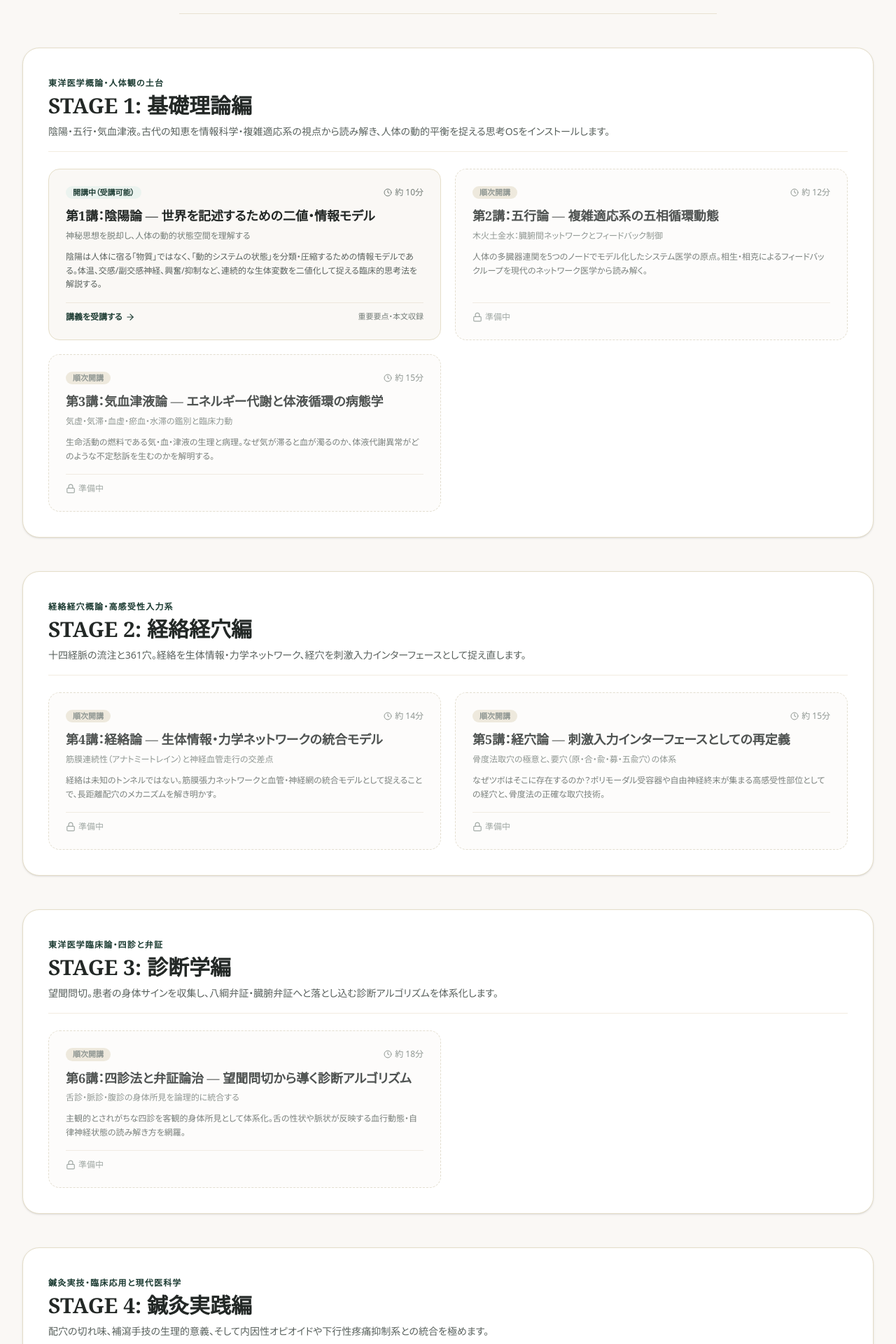
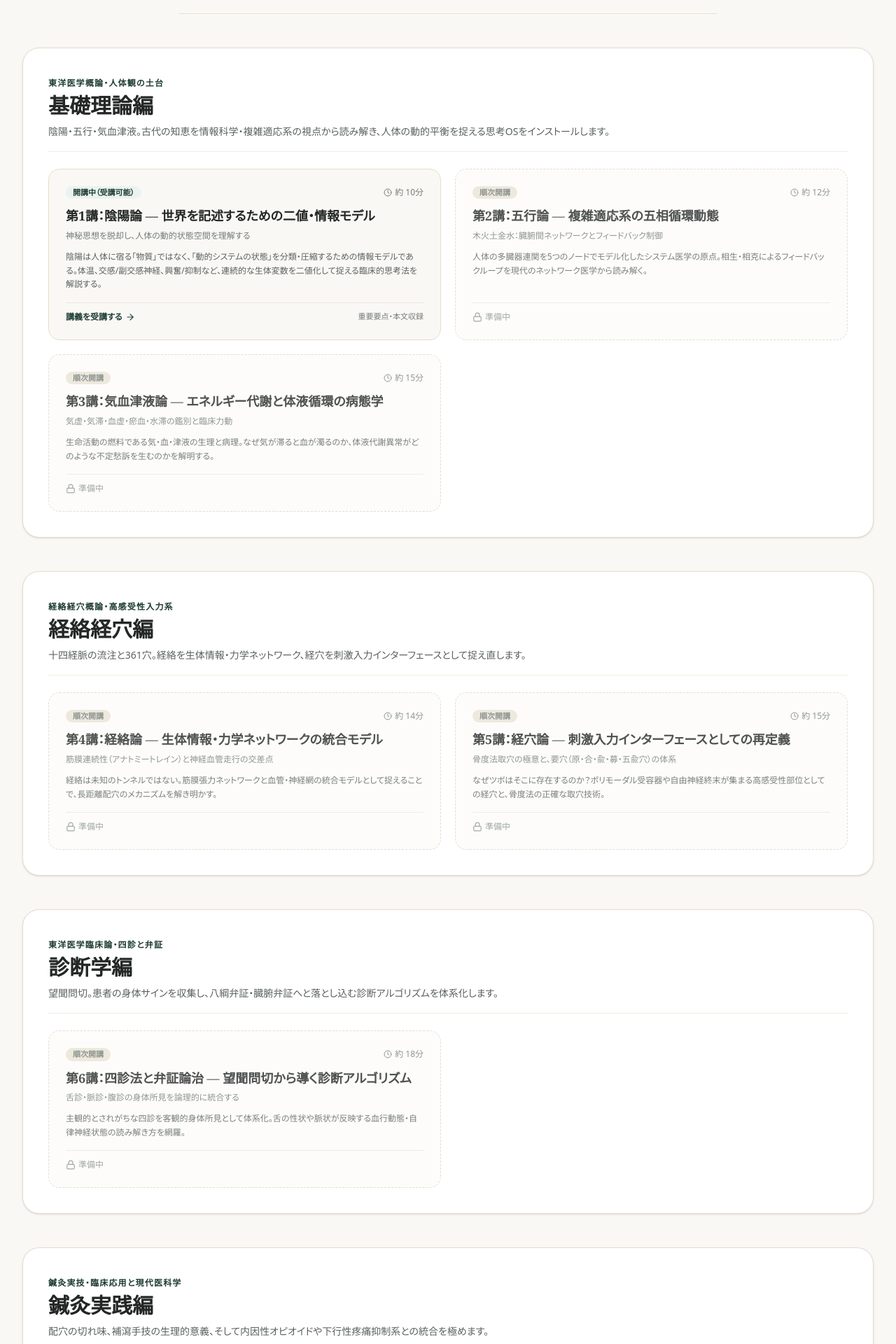
Before and after one commit to nikotarodesu/haritaro-oriental-medicine, a Next.js app: page /curriculum in a window 1280 px wide. Shown: the part 320-2240 px from the top of the page at 70% size. Built offline with nearby package versions, Linux system fonts and the light colour scheme.

Commit message:
fix(curriculum): 講義番号との数字重複による混乱を解消するためSTAGE1等の表記を削除

```diff
--- a/src/app/curriculum/page.tsx
+++ b/src/app/curriculum/page.tsx
@@ -167,18 +167,18 @@ export default function CurriculumPage() {
           体系学習カリキュラム
         </h1>
         <p className="text-sm sm:text-base text-[#59615D] dark:text-[#A0B0BC] leading-relaxed">
-          現代科学・力学・情報モデルで「なぜそうなるのか」を腹落ちさせる全4ステージの講義体系。臨床家として一生モノの思考OSを身につけます。
+          現代科学・力学・情報モデルで「なぜそうなるのか」を腹落ちさせる体系講義。臨床家として一生モノの思考OSを身につけます。
         </p>
       </div>
 
-      {/* 4つのステージ別講義リスト */}
+      {/* 分野別講義リスト */}
       <div className="space-y-12">
         {CURRICULUM_DATA.map((stage) => (
           <div
             key={stage.id}
             className="bg-[#FFFFFF] dark:bg-[#17212A] rounded-3xl border border-[#E5DEC9] dark:border-[#2A3B4A] p-6 sm:p-9 shadow-sm transition-colors space-y-6"
           >
-            {/* ステージヘッダー */}
+            {/* セクションヘッダー */}
             <div className="border-b border-[#F2ECE0] dark:border-[#22303D] pb-4">
               <span className="text-xs font-bold text-[#1E3D34] dark:text-[#74BA9E] uppercase tracking-widest">
                 {stage.subtitle}
--- a/src/app/page.tsx
+++ b/src/app/page.tsx
@@ -148,7 +148,7 @@ export default function HomePage() {
                   <GraduationCap className="w-4 h-4" />
                 </div>
                 <div className="text-xs font-bold text-[#232826] dark:text-[#FAF8F5]">学習カリキュラム</div>
-                <div className="text-[10px] text-[#737C77] dark:text-[#8899A6] mt-0.5">全4ステージ講義</div>
+                <div className="text-[10px] text-[#737C77] dark:text-[#8899A6] mt-0.5">基礎〜臨床実践</div>
               </Link>
 
               <Link
--- a/src/data/curriculumData.ts
+++ b/src/data/curriculumData.ts
@@ -25,14 +25,14 @@ export const CURRICULUM_DATA: CurriculumStage[] = [
   {
     id: "stage-1",
     stageNumber: 1,
-    title: "STAGE 1: 基礎理論編",
+    title: "基礎理論編",
     subtitle: "東洋医学概論・人体観の土台",
     description: "陰陽・五行・気血津液。古代の知恵を情報科学・複雑適応系の視点から読み解き、人体の動的平衡を捉える思考OSをインストールします。",
     lectures: [
       {
         id: "lecture-1-yinyang",
         stageId: "stage-1",
-        stageTitle: "STAGE 1: 基礎理論編",
+        stageTitle: "基礎理論編",
         lectureNumber: 1,
         title: "第1講：陰陽論 ― 世界を記述するための二値・情報モデル",
         subtitle: "神秘思想を脱却し、人体の動的状態空間を理解する",
@@ -128,7 +128,7 @@ export const CURRICULUM_DATA: CurriculumStage[] = [
       {
         id: "lecture-2-wuxing",
         stageId: "stage-1",
-        stageTitle: "STAGE 1: 基礎理論編",
+        stageTitle: "基礎理論編",
         lectureNumber: 2,
         title: "第2講：五行論 ― 複雑適応系の五相循環動態",
         subtitle: "木火土金水：臓腑間ネットワークとフィードバック制御",
@@ -145,7 +145,7 @@ export const CURRICULUM_DATA: CurriculumStage[] = [
       {
         id: "lecture-3-qiblood",
         stageId: "stage-1",
-        stageTitle: "STAGE 1: 基礎理論編",
+        stageTitle: "基礎理論編",
         lectureNumber: 3,
         title: "第3講：気血津液論 ― エネルギー代謝と体液循環の病態学",
         subtitle: "気虚・気滞・血虚・瘀血・水滞の鑑別と臨床力動",
@@ -164,14 +164,14 @@ export const CURRICULUM_DATA: CurriculumStage[] = [
   {
     id: "stage-2",
     stageNumber: 2,
-    title: "STAGE 2: 経絡経穴編",
+    title: "経絡経穴編",
     subtitle: "経絡経穴概論・高感受性入力系",
     description: "十四経脈の流注と361穴。経絡を生体情報・力学ネットワーク、経穴を刺激入力インターフェースとして捉え直します。",
     lectures: [
       {
         id: "lecture-4-meridian",
         stageId: "stage-2",
-        stageTitle: "STAGE 2: 経絡経穴編",
+        stageTitle: "経絡経穴編",
         lectureNumber: 4,
         title: "第4講：経絡論 ― 生体情報・力学ネットワークの統合モデル",
         subtitle: "筋膜連続性（アナトミートレイン）と神経血管走行の交差点",
@@ -188,7 +188,7 @@ export const CURRICULUM_DATA: CurriculumStage[] = [
       {
         id: "lecture-5-acupoints",
         stageId: "stage-2",
-        stageTitle: "STAGE 2: 経絡経穴編",
+        stageTitle: "経絡経穴編",
         lectureNumber: 5,
         title: "第5講：経穴論 ― 刺激入力インターフェースとしての再定義",
         subtitle: "骨度法取穴の極意と、要穴（原・合・兪・募・五兪穴）の体系",
@@ -207,14 +207,14 @@ export const CURRICULUM_DATA: CurriculumStage[] = [
   {
     id: "stage-3",
     stageNumber: 3,
-    title: "STAGE 3: 診断学編",
+    title: "診断学編",
     subtitle: "東洋医学臨床論・四診と弁証",
     description: "望聞問切。患者の身体サインを収集し、八綱弁証・臓腑弁証へと落とし込む診断アルゴリズムを体系化します。",
     lectures: [
       {
         id: "lecture-6-diagnosis",
         stageId: "stage-3",
-        stageTitle: "STAGE 3: 診断学編",
+        stageTitle: "診断学編",
         lectureNumber: 6,
         title: "第6講：四診法と弁証論治 ― 望聞問切から導く診断アルゴリズム",
         subtitle: "舌診・脈診・腹診の身体所見を論理的に統合する",
@@ -233,14 +233,14 @@ export const CURRICULUM_DATA: CurriculumStage[] = [
   {
     id: "stage-4",
     stageNumber: 4,
-    title: "STAGE 4: 鍼灸実践編",
+    title: "鍼灸実践編",
     subtitle: "鍼灸実技・臨床応用と現代医科学",
     description: "配穴の切れ味、補瀉手技の生理的意義、そして内因性オピオイドや下行性疼痛抑制系との統合を極めます。",
     lectures: [
       {
         id: "lecture-7-practice",
         stageId: "stage-4",
-        stageTitle: "STAGE 4: 鍼灸実践編",
+        stageTitle: "鍼灸実践編",
         lectureNumber: 7,
         title: "第7講：配穴の極意と物理刺激の生体恒常性カスケード",
         subtitle: "開四関・表裏配穴の切れ味と、神経科学的エビデンス",
```
